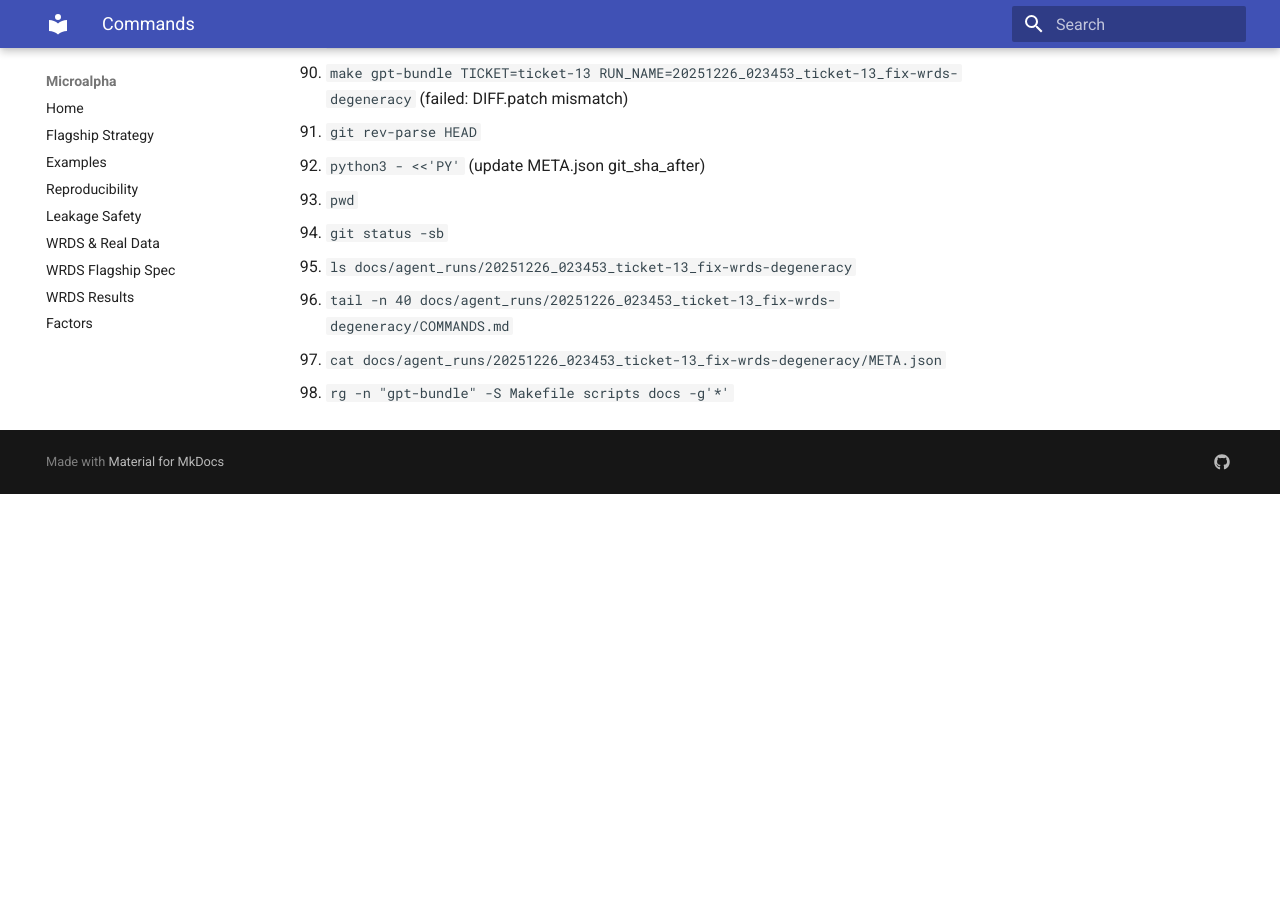
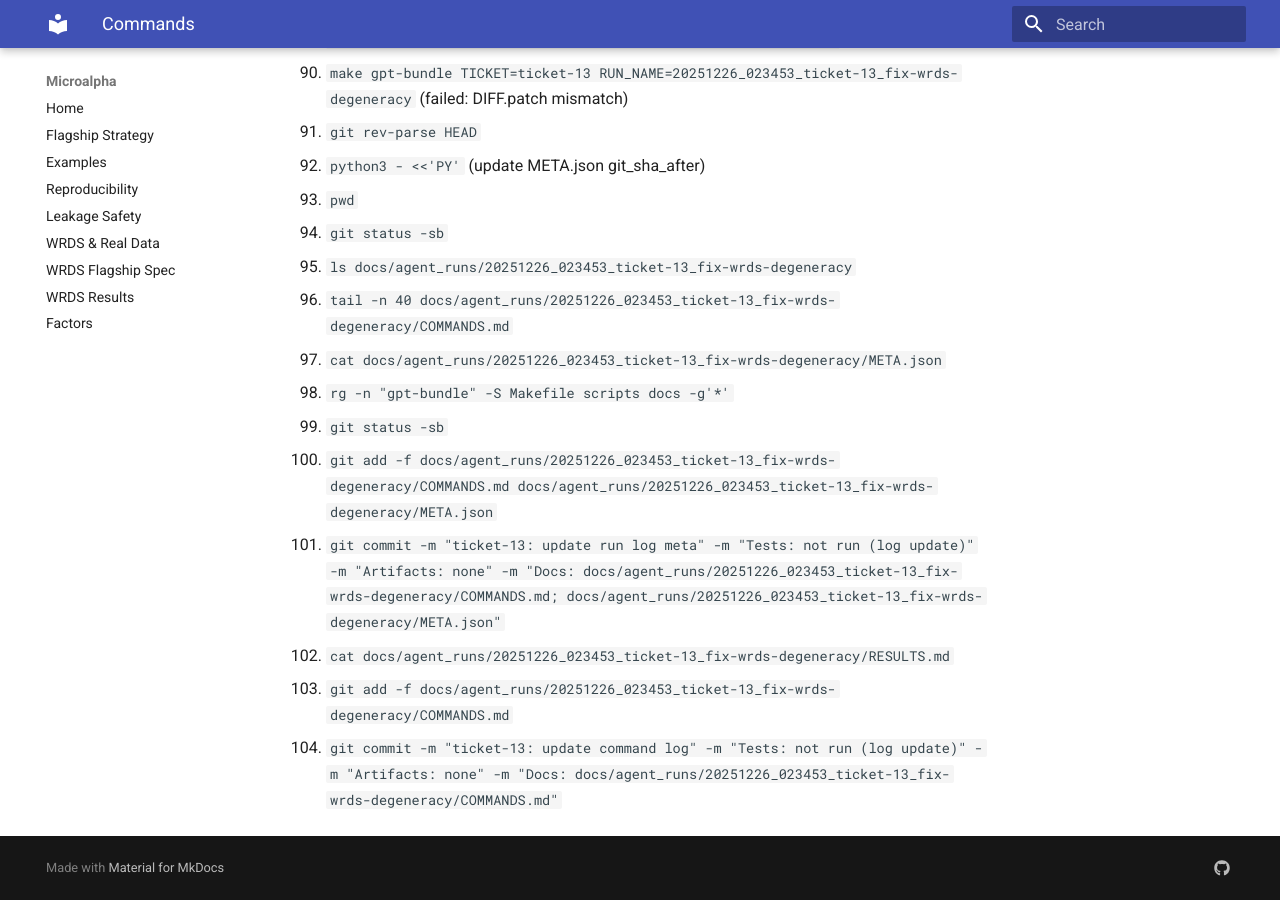
Before and after one commit to MateoBodon/microalpha, an MkDocs documentation site: the page built from docs/agent_runs/20251226_023453_ticket-13_fix-wrds-degeneracy/COMMANDS.md, in a window 1280 px wide and 900 px high, scrolled down 3877 px. Built offline with MkDocs 1.6.1 and Material for MkDocs 9.7.7, drawn with Linux system fonts in a browser that asks for light colours; before the commit the page ends 4371 px from its top, so only the background shows below that.

Commit message:
ticket-13: update command log
Tests: not run (log update)

Artifacts: none

Docs: docs/agent_runs/20251226_023453_ticket-13_fix-wrds-degeneracy/COMMANDS.md

```diff
--- a/docs/agent_runs/20251226_023453_ticket-13_fix-wrds-degeneracy/COMMANDS.md
+++ b/docs/agent_runs/20251226_023453_ticket-13_fix-wrds-degeneracy/COMMANDS.md
@@ -98,3 +98,9 @@
 96. `tail -n 40 docs/agent_runs/20251226_023453_ticket-13_fix-wrds-degeneracy/COMMANDS.md`
 97. `cat docs/agent_runs/20251226_023453_ticket-13_fix-wrds-degeneracy/META.json`
 98. `rg -n "gpt-bundle" -S Makefile scripts docs -g'*'`
+99. `git status -sb`
+100. `git add -f docs/agent_runs/20251226_023453_ticket-13_fix-wrds-degeneracy/COMMANDS.md docs/agent_runs/20251226_023453_ticket-13_fix-wrds-degeneracy/META.json`
+101. `git commit -m "ticket-13: update run log meta" -m "Tests: not run (log update)" -m "Artifacts: none" -m "Docs: docs/agent_runs/20251226_023453_ticket-13_fix-wrds-degeneracy/COMMANDS.md; docs/agent_runs/20251226_023453_ticket-13_fix-wrds-degeneracy/META.json"`
+102. `cat docs/agent_runs/20251226_023453_ticket-13_fix-wrds-degeneracy/RESULTS.md`
+103. `git add -f docs/agent_runs/20251226_023453_ticket-13_fix-wrds-degeneracy/COMMANDS.md`
+104. `git commit -m "ticket-13: update command log" -m "Tests: not run (log update)" -m "Artifacts: none" -m "Docs: docs/agent_runs/20251226_023453_ticket-13_fix-wrds-degeneracy/COMMANDS.md"`
```
